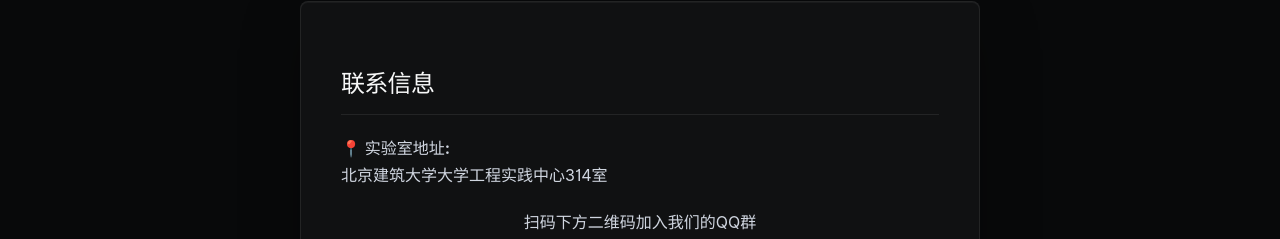
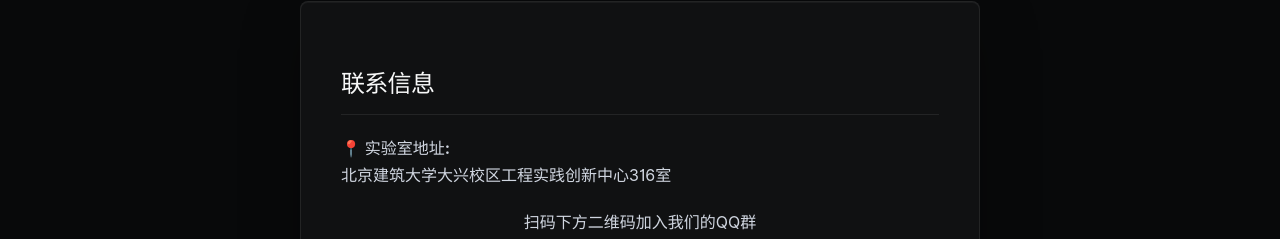
Before and after one commit to BUCEA-EPIC/bucea-epic.github.io, a Vue app: page /contact in a window 1280 px wide. Shown: the part 430-669 px from the top of the page. Built offline with nearby package versions, Linux system fonts and the light colour scheme; no server answers.

Commit message:
fix: update contact address

```diff
--- a/src/views/ContactView.vue
+++ b/src/views/ContactView.vue
@@ -31,7 +31,7 @@
     <div class="contact-content animate-on-scroll">
       <div class="contact-info">
         <h3>联系信息</h3>
-        <p><strong><i class="icon">📍</i> 实验室地址:</strong><br>北京建筑大学大学工程实践中心314室</p>
+        <p><strong><i class="icon">📍</i> 实验室地址:</strong><br>北京建筑大学大兴校区工程实践创新中心316室</p>
 
         <!-- 居中图片和文字 -->
         <div class="qq-group">
```
